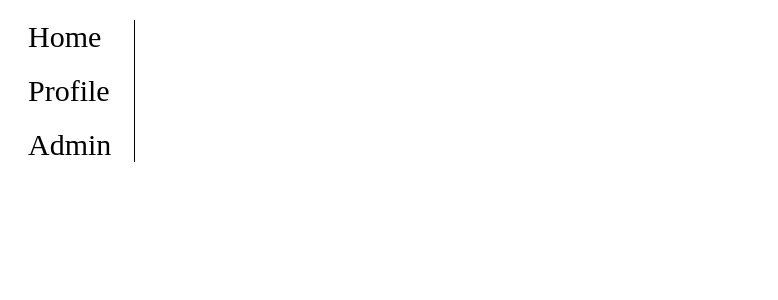
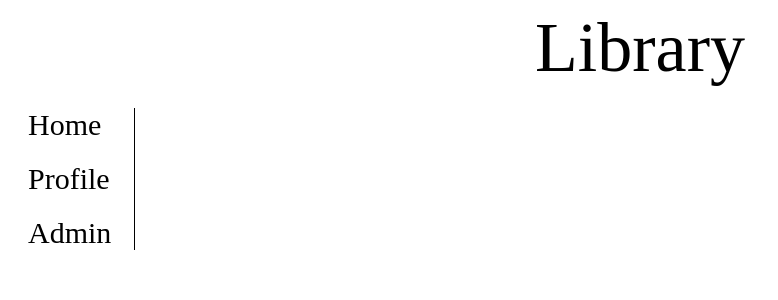
Before and after one commit to PraveenMathew92/library-component, a React app: page / in a window 1280 px wide. Shown: the top 300 px of the page, without its empty margins (0-778 px from the left). Built offline with nearby package versions, Linux system fonts and the light colour scheme.

Commit message:
add title bar

```diff
--- a/src/components/App.js
+++ b/src/components/App.js
@@ -1,10 +1,12 @@
 import React, { Component } from 'react';
 import LeftNav from './LeftNav';
+import TitleBar from './TitleBar';
 
 class App extends Component {
   render() {
     return (
       <div className="App">
+        <TitleBar />
         <LeftNav />
       </div>
     );
--- /dev/null
+++ b/src/components/TitleBar.js
@@ -0,0 +1,10 @@
+import React from 'react';
+import '../css/TitleBar.css';
+
+const TitleBar = () => (
+    <div className='titleBar'>
+        Library
+        </div>
+);
+
+export default TitleBar;
--- /dev/null
+++ b/src/css/TitleBar.css
@@ -0,0 +1,4 @@
+.titleBar{
+    font-size: 70px;
+    text-align: center;
+}
```
